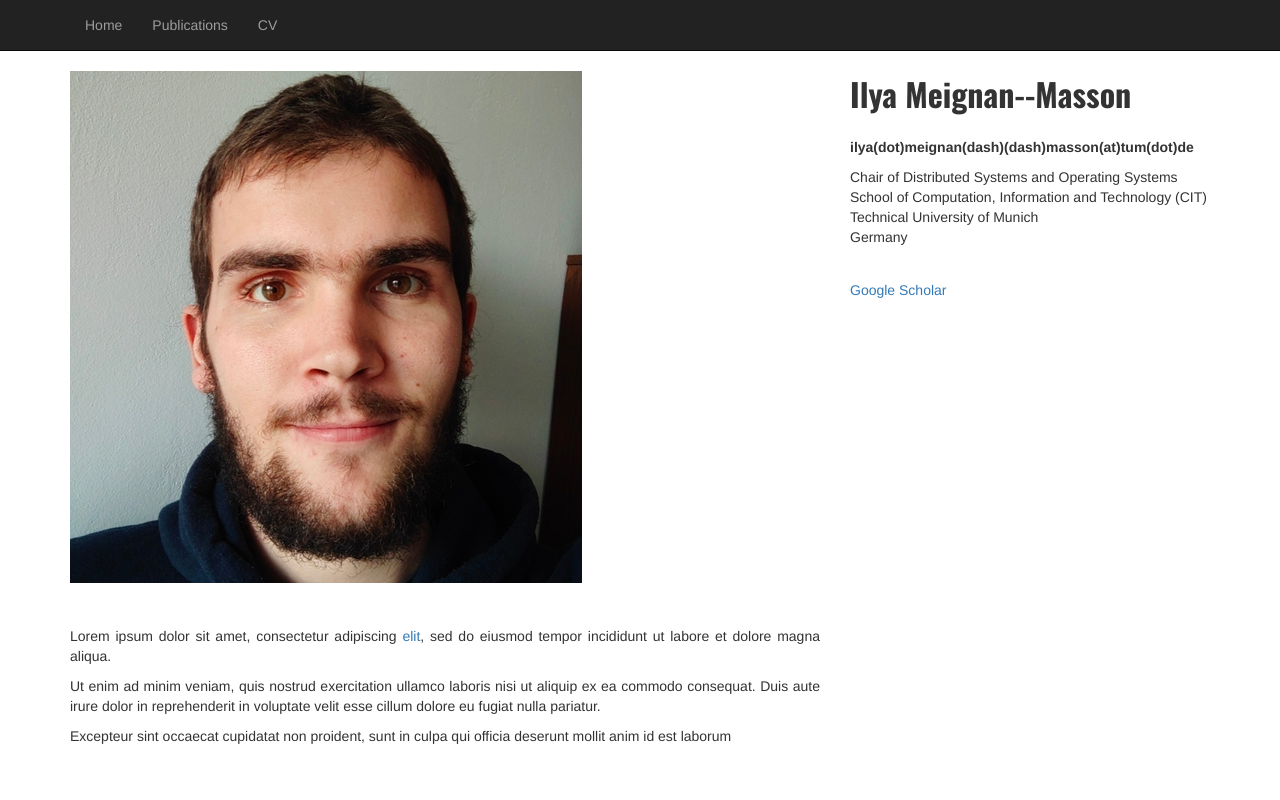
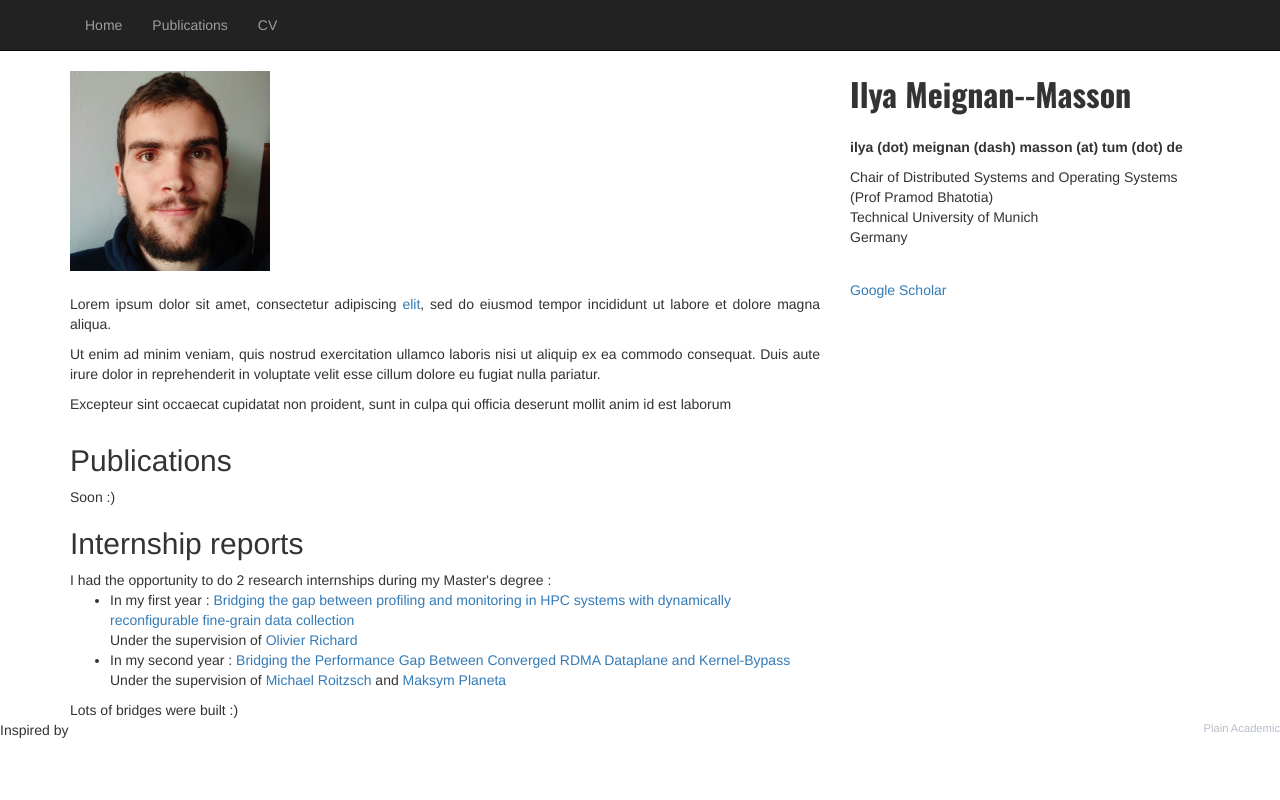
Before and after one commit to Meandres/Meandres.github.io, a plain HTML site: page index.html in a window 1280 px wide. Shown: the top 800 px of the page. Drawn offline with nearby package versions, Linux system fonts and the light colour scheme.

Commit message:
fixing stuff

```diff
--- a/index.html
+++ b/index.html
@@ -14,6 +14,7 @@
   <script src="https://ajax.googleapis.com/ajax/libs/jquery/1.12.0/jquery.min.js"></script>
   <script src="https://maxcdn.bootstrapcdn.com/bootstrap/3.3.6/js/bootstrap.min.js"></script>
   <link href='https://fonts.googleapis.com/css?family=Oswald:700' rel='stylesheet' type='text/css'>
+  <link rel="stylesheet" href="meandres.css">
 </head>
 <body>
 
@@ -48,10 +49,10 @@
         <div class="row">
 
             <!-- Entries Column -->
-            <div class="col-md-8" style="height: 100vh;">
+            <div class="col-md-8">
 
                 <!-- Main Image -->
-                <img class="img-responsive" src="photo.png" alt=""><br>
+                <img src="photo.png" alt="my face"><br>
 
                 <div style="margin-top:3%; text-align:justify;">
 					<p>Lorem ipsum dolor sit amet, consectetur adipiscing <a href="#">elit</a>, sed do eiusmod tempor incididunt ut labore et dolore magna aliqua.</p>
@@ -65,9 +66,8 @@
             <!-- Contact Info on the Sidebar -->
             <div class="col-md-4">
                 <div style="font-family: 'Oswald', sans-serif; font-size: 32px;"><b>Ilya Meignan--Masson</b></div><br>
-                <p><b>ilya(dot)meignan(dash)(dash)masson(at)tum(dot)de</b><br>
-                <p>Chair of Distributed Systems and Operating Systems<br>
-                    School of Computation, Information and Technology (CIT)<br>
+                <p><b>ilya (dot) meignan (dash) masson (at) tum (dot) de</b><br>
+                <p>Chair of Distributed Systems and Operating Systems (Prof Pramod Bhatotia)<br>
                     Technical University of Munich<br>
                 Germany<br>
                 </p>
@@ -81,7 +81,7 @@
 
 
             <!-- Publications -->
-            <div class="col-md-8" style="height: 100vh;">
+            <div class="col-md-8">
                 <h2 id="publications">Publications</h2>
 
                 <!--<strong>Peer-reviewed</strong><br/>
@@ -96,7 +96,7 @@
                 Soon :)
             </div>
 
-            <div class="col-md-8" style="height: 100vh;">
+            <div class="col-md-8">
                 <h2 id="reports">Internship reports</h2>
                 I had the opportunity to do 2 research internships during my Master's degree :
                 <ul>
--- /dev/null
+++ b/meandres.css
@@ -0,0 +1,4 @@
+img {
+    witdh: 200px;
+    height: 200px;
+}
```
